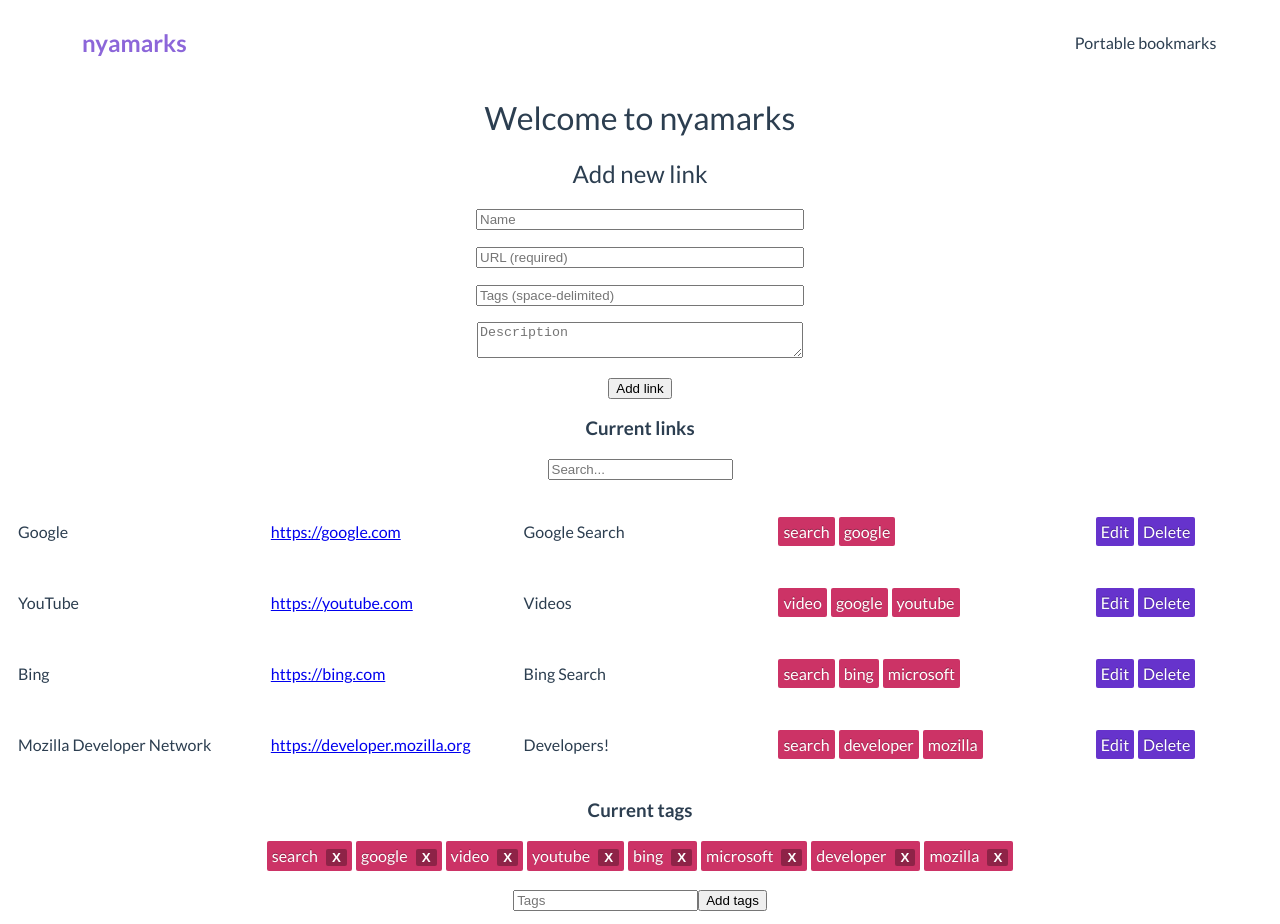
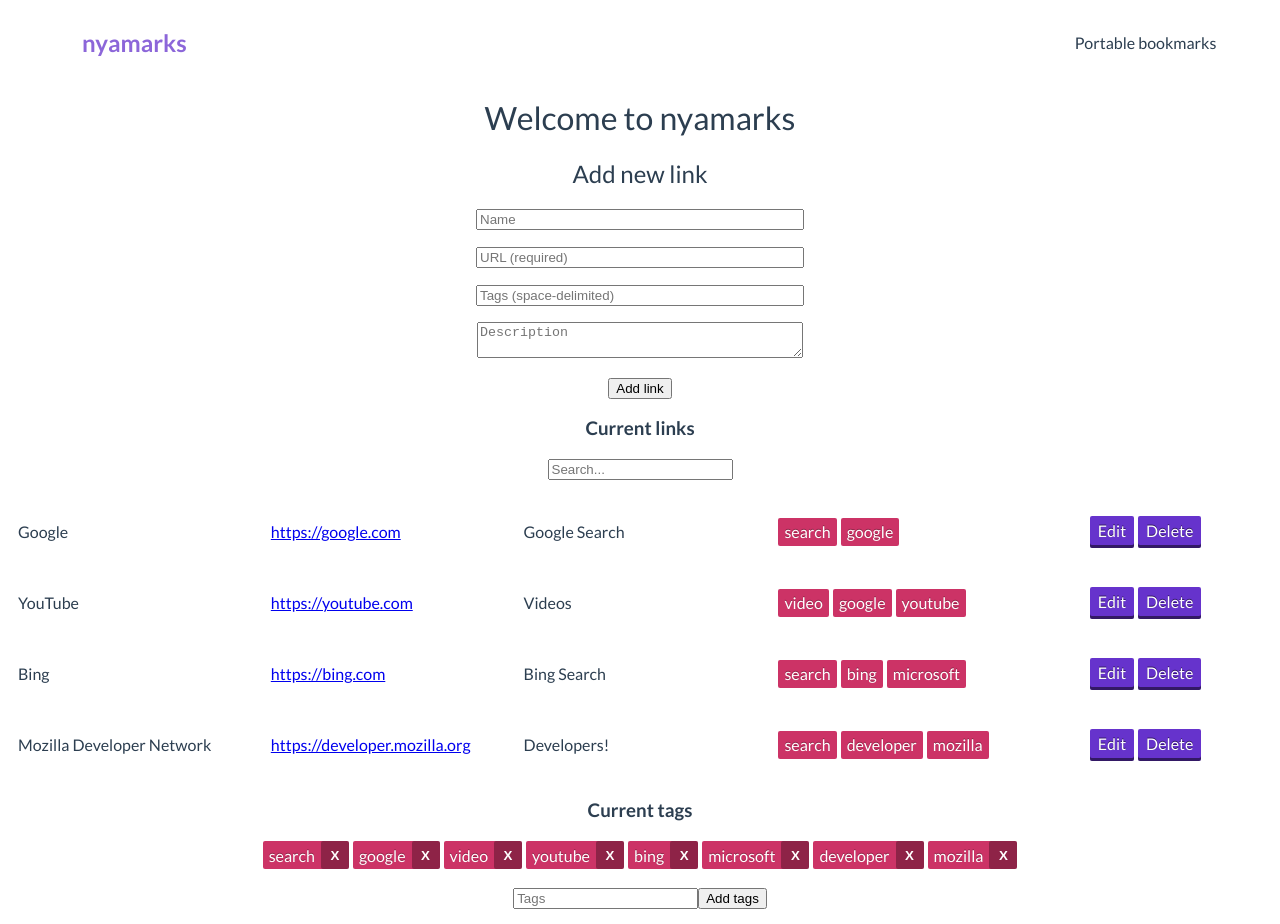
Before and after one commit to NedraeMessmer/nyamarks, a Vue app: page / in a window 1280 px wide. Shown: the top 924 px of the page. Built offline with nearby package versions, Linux system fonts and the light colour scheme.

Commit message:
Adjust button and tag-pill styles slightly

```diff
--- a/src/components/LinkItem.vue
+++ b/src/components/LinkItem.vue
@@ -4,7 +4,7 @@
       <p>{{link.name}}</p>
     </div>
     <div class="url">
-      <p><a v-bind:href="link.url">{{link.url}}</a></p>
+      <p><a v-bind:href="link.url" target="_blank">{{link.url}}</a></p>
     </div>
     <div class="description">
       <p>{{link.description}}</p>
@@ -71,15 +71,16 @@ export default {
       background-color: rgba(64, 0, 192, 0.8);
       border: none;
       border-radius: 2px;
+      box-shadow: inset 0 -3px rgba(0, 0, 0, 0.5);
       color: white;
       cursor: pointer;
       font-family: 'Lato', sans-serif;
       font-size: 1em;
       display: inline-block;
       margin: 2px;
-      padding: 5px;
+      padding: 5px 8px 8px;
       text-decoration: none;
-      text-shadow: 0 -1px rgba(0, 0, 0, 0.3);
+      text-shadow: 0 -1px rgba(0, 0, 0, 0.5);
       transition: background-color 0.2s ease-in;
 
       &:hover {
--- a/src/components/TagPill.vue
+++ b/src/components/TagPill.vue
@@ -1,8 +1,8 @@
 <template>
-  <p class="tag-pill">
-    {{tagname}}
+  <div class="tag-pill">
+    <span>{{tagname}}</span>
     <button class="delete" v-on:click="deletePill" v-if="deletable">X</button>
-  </p>
+  </div>
 </template>
 
 <script>
@@ -18,23 +18,33 @@ export default {
 
 <style scoped lang="scss">
 .tag-pill {
+  align-items: center;
+  justify-content: space-between;
   background-color: rgba(192, 0, 64, 0.8);
   border-radius: 2px;
   color: white;
-  display: inline-block;
+  display: inline-flex;
   margin: 2px;
-  padding: 5px;
+  height: 28px;
   text-shadow: 0 -1px rgba(0, 0, 0, 0.3);
 
-  .delete {
+  > span {
+    display: block;
+    margin-left: 6px;
+    margin-right: 6px;
+  }
+
+  > .delete {
     background-color: rgba(0, 0, 0, 0.3);
     border-radius: 2px;
     border: none;
     color: inherit;
+    cursor: pointer;
     font-weight: bold;
-    margin-left: 5px;
-    cursor: pointer;
+    height: 28px;
+    padding: 0;
     transition: background-color 0.2s ease-in;
+    width: 28px;
 
     &:hover {
       background-color: rgba(0, 0, 0, 0.6);
```
